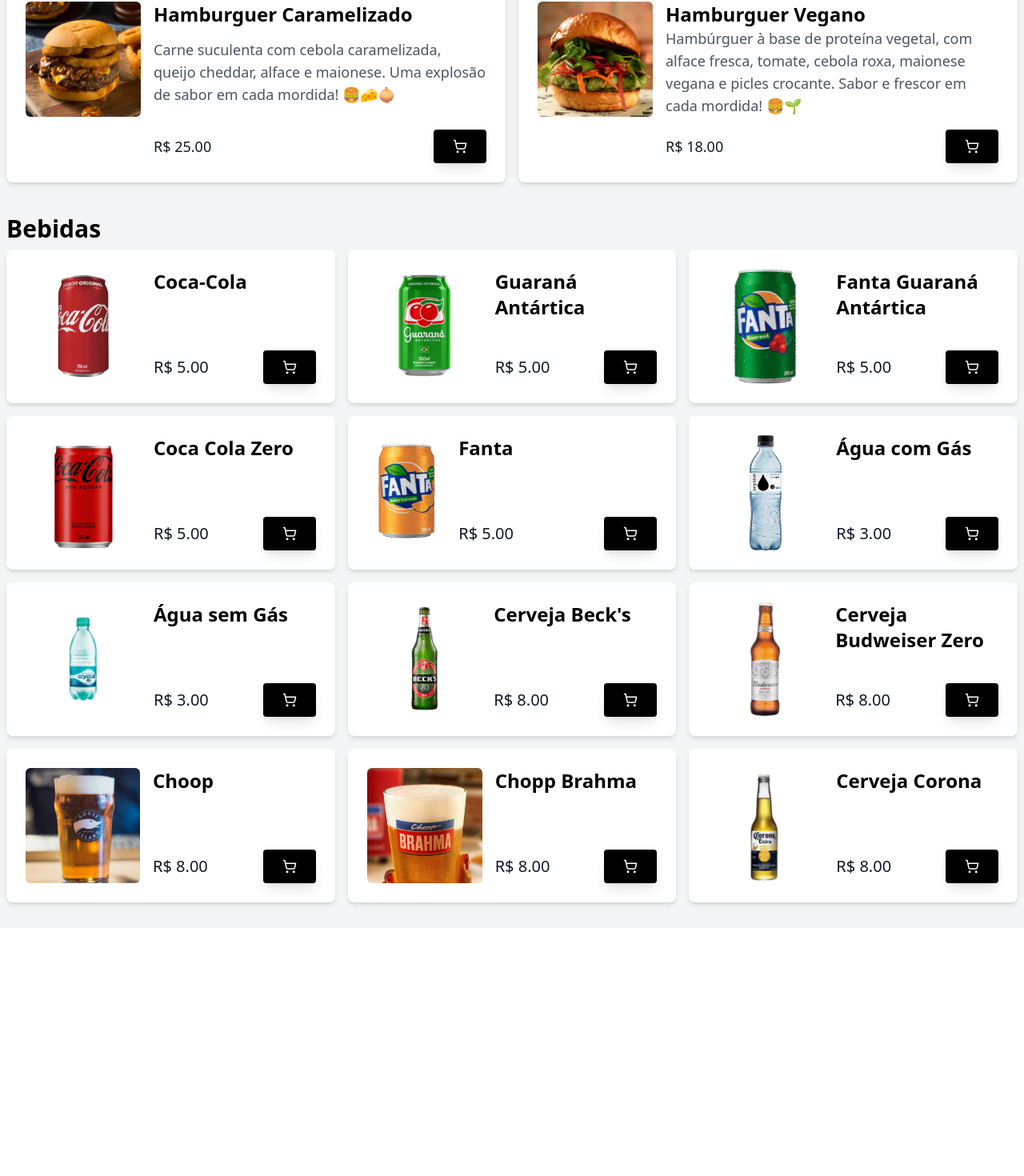
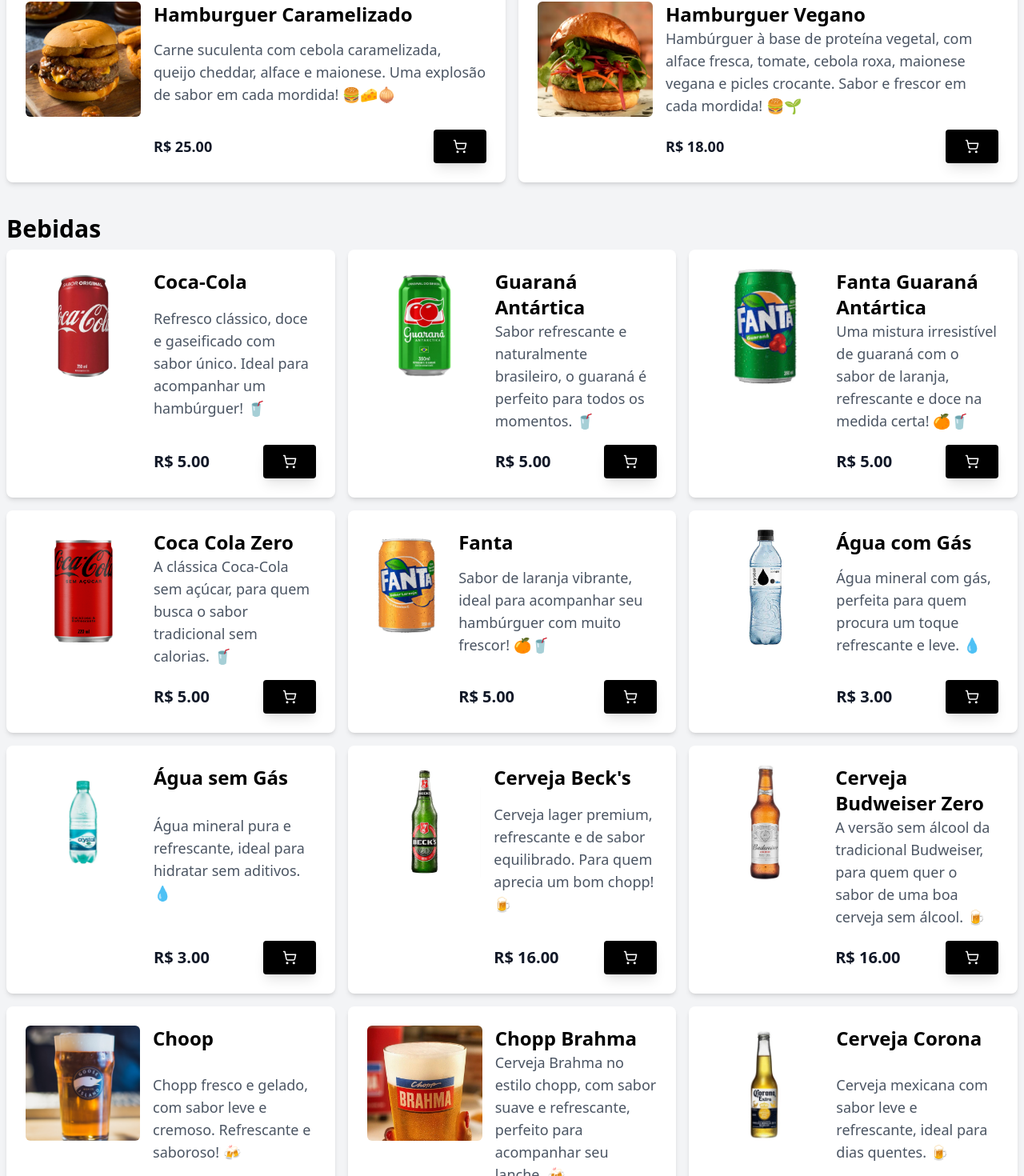
Before and after one commit to Vitorialuz229/burgerbyte, a React (Vite) app: page / in a window 1280 px wide. Shown: the part 1292-2762 px from the top of the page at 80% size. Before the commit the page ends 2452 px from the top, so only its background shows below. Built offline with nearby package versions, Linux system fonts and the light colour scheme; data requests are answered from the project's data file.

Commit message:
:bug:	fix: Correção de layout de bebidas

```diff
--- a/db.json
+++ b/db.json
@@ -62,72 +62,84 @@
       "id": 1,
       "name": "Coca-Cola",
       "price": 5.00,
+      "description": "Refresco clássico, doce e gaseificado com sabor único. Ideal para acompanhar um hambúrguer! 🥤",
       "image": "src/assets/refri1.png"
     },
     {
       "id": 2,
       "name": "Guaraná Antártica",
       "price": 5.00,
+      "description": "Sabor refrescante e naturalmente brasileiro, o guaraná é perfeito para todos os momentos. 🥤",
       "image": "src/assets/refri2.png"
     },
     {
       "id": 3,
       "name": "Fanta Guaraná Antártica",
       "price": 5.00,
+      "description": "Uma mistura irresistível de guaraná com o sabor de laranja, refrescante e doce na medida certa! 🍊🥤",
       "image": "src/assets/refri3.png"
     },
     {
       "id": 4,
       "name": "Coca Cola Zero",
       "price": 5.00,
+      "description": "A clássica Coca-Cola sem açúcar, para quem busca o sabor tradicional sem calorias. 🥤",
       "image": "src/assets/refri4.png"
     },
     {
       "id": 5,
       "name": "Fanta",
       "price": 5.00,
+      "description": "Sabor de laranja vibrante, ideal para acompanhar seu hambúrguer com muito frescor! 🍊🥤",
       "image": "src/assets/refri5.png"
     },
     {
       "id": 6,
       "name": "Água com Gás",
       "price": 3.00,
+      "description": "Água mineral com gás, perfeita para quem procura um toque refrescante e leve. 💧",
       "image": "src/assets/aguaComGas.jpg"
     },
     {
       "id": 7,
       "name": "Água sem Gás",
       "price": 3.00,
+      "description": "Água mineral pura e refrescante, ideal para hidratar sem aditivos. 💧",
       "image": "src/assets/aguaMineral.png"
     },
     {
       "id": 8,
       "name": "Cerveja Beck's",
-      "price": 8.00,
+      "price": 16.00,
+      "description": "Cerveja lager premium, refrescante e de sabor equilibrado. Para quem aprecia um bom chopp! 🍺",
       "image": "src/assets/cerveja1.jpg"
     },
     {
       "id": 9,
       "name": "Cerveja Budweiser Zero",
-      "price": 8.00,
+      "price": 16.00,
+      "description": "A versão sem álcool da tradicional Budweiser, para quem quer o sabor de uma boa cerveja sem álcool. 🍺",
       "image": "src/assets/cerveja2.jpg"
     },
     {
       "id": 10,
       "name": "Choop",
-      "price": 8.00,
+      "price": 10.00,
+      "description": "Chopp fresco e gelado, com sabor leve e cremoso. Refrescante e saboroso! 🍻",
       "image": "src/assets/cerveja3.jpg"
     },
     {
       "id": 11,
       "name": "Chopp Brahma",
-      "price": 8.00,
+      "price": 10.00,
+      "description": "Cerveja Brahma no estilo chopp, com sabor suave e refrescante, perfeito para acompanhar seu lanche. 🍻",
       "image": "src/assets/cerveja4.jpg"
     },
     {
       "id": 12,
       "name": "Cerveja Corona",
-      "price": 8.00,
+      "price": 16.00,
+      "description": "Cerveja mexicana com sabor leve e refrescante, ideal para dias quentes. 🍺",
       "image": "src/assets/cerveja5.jpg"
     }
   ]
--- a/src/pages/Home.tsx
+++ b/src/pages/Home.tsx
@@ -77,7 +77,7 @@
                 {hamburguer.description}
               </p>
               <div className="flex justify-between items-center mt-4">
-                <span className="text-sm md:text-lg xl:text-x1 font-medium text-gray-900">
+                <span className="text-base md:text-lg xl:text-x1 font-semibold text-gray-900">
                   R$ {hamburguer.price.toFixed(2)}
                 </span>
                 <button
@@ -97,7 +97,7 @@
         <h2 className="font-bold text-3xl">Bebidas</h2>
       </div>
 
-      <div className="grid grid-cols-2 lg:grid-cols-3 gap-4 px-2 mb-8 mx-auto max-w-7xl">
+      <div className="grid grid-cols-1 lg:grid-cols-3 gap-4 px-2 max-w-7xl">
         {/* Cards de Bebidas */}
         {bebidas.map((bebida) => (
           <div
@@ -113,8 +113,11 @@
               <p className="text-lg md:text-xl xl:text-2xl font-bold">
                 {bebida.name}
               </p>
+              <p className="text-sm md:text-lg xl:text-x1 font-light text-gray-600">
+                {bebida.description}
+              </p>
               <div className="flex justify-between items-center mt-4">
-                <span className="text-sm md:text-lg xl:text-xl font-medium text-gray-900">
+                <span className="text-base md:text-lg xl:text-xl font-semibold text-gray-900">
                   R$ {bebida.price.toFixed(2)}
                 </span>
                 <button
@@ -130,15 +133,56 @@
         ))}
       </div>
 
-
+      {/* Modal Card */}
+      <div
+        className="bg-black/60 w-full h-full fixed top-0 left-0 z-[99] hidden items-center justify-center"
+        id="modal"
+      >
+        <div className="bg-white p-5 rounded-md min-w-[90%] md:min-w-[600px] max-w-[500px] sm:max-w-[400px]">
+          <h2 className="text-center font-bold text-2xl sm:text-xl mb-4">
+            Meu carrinho
+          </h2>
+          <div
+            id="cart-items"
+            className="flex justify-between mb-4 flex-col"
+          ></div>
+          <p className="font-bold text-lg sm:text-base">
+            Total: <span>0.00</span>
+          </p>
+          <p className="font-bold text-lg mt-4 sm:text-base">
+            Endereço de Entrega:
+          </p>
+          <input
+            type="text"
+            className="w-full sm:w-[80%] p-1 border-2 rounded my-2 text-lg sm:text-base"
+            placeholder="Endereço de entrega"
+            id="address"
+          />
+          <p className="text-red-500 hidden" id="address-warn">
+            Digite seu endereço completo!
+          </p>
+          <div className="flex items-center justify-between mt-6">
+            <button className="text-black text-xl" id="close" type="button">
+              Fechar
+            </button>
+            <button
+              className="bg-custom-green text-white px-4 py-2 rounded-md ml-2 text-xl"
+              id="finish"
+              type="button"
+            >
+              Finalizar Pedido
+            </button>
+          </div>
+        </div>
+      </div>
 
       {/* Footer */}
       <footer className="w-full text-xl bg-red-500 py-3 fixed bottom-0 z-40 flex justify-center items-center">
-        <button className="flex text-white items-center gap-2 font-bold"
-        id="cart-button"
+        <button
+          className="flex text-white items-center gap-2 font-bold"
+          id="cart-button"
         >
-          (<span id="card-count"> 2 </span>)
-          Veja meu carrinho
+          (<span id="card-count"> 2 </span>) Veja meu carrinho
           <ShoppingCart size={25} className="text-white" />
         </button>
       </footer>
```
